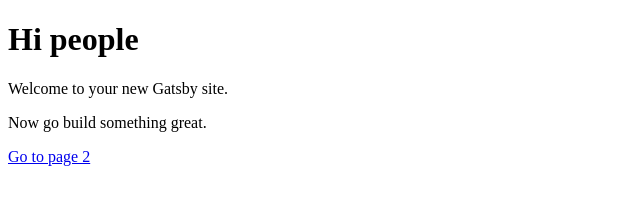
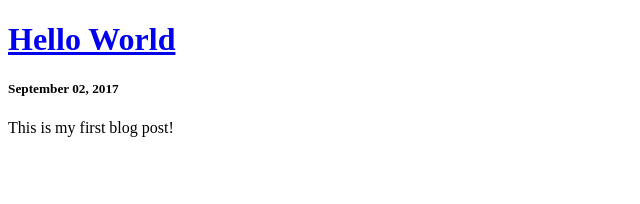
Before and after one commit to alexsmith1095/gatsby-netlify-blog, a Gatsby site: page / in a window 1280 px wide. Shown: the whole page, without its empty margins (0-640 px from the left). Built offline with nearby package versions, Linux system fonts and the light colour scheme; Gatsby itself is replaced by a stand-in of ours.

Commit message:
created post listing on homepage

```diff
--- a/src/pages/index.js
+++ b/src/pages/index.js
@@ -1,13 +1,40 @@
 import React from 'react'
 import Link from 'gatsby-link'
+import Helmet from 'react-helmet'
 
-const IndexPage = () => (
-  <div>
-    <h1>Hi people</h1>
-    <p>Welcome to your new Gatsby site.</p>
-    <p>Now go build something great.</p>
-    <Link to="/page-2/">Go to page 2</Link>
-  </div>
-)
+export default function Index({ data }) {
+  const { edges: posts } = data.allMarkdownRemark;
+  return (
+    <div className="blog-posts">
+      {posts.filter(post => post.node.frontmatter.title.length > 0).map(({ node: post }) => {
+          return (
+            <div className="blog-post-preview" key={post.id}>
+              <h1>
+                <Link to={post.frontmatter.path}>{post.frontmatter.title}</Link>
+              </h1>
+              <h5>{post.frontmatter.date}</h5>
+              <p>{post.excerpt}</p>
+            </div>
+          );
+        })}
+    </div>
+  );
+}
 
-export default IndexPage
+export const pageQuery = graphql`
+  query IndexQuery {
+    allMarkdownRemark(sort: { order: DESC, fields: [frontmatter___date] }) {
+      edges {
+        node {
+          excerpt(pruneLength: 250)
+          id
+          frontmatter {
+            path
+            date(formatString: "MMMM DD, YYYY")
+            title
+          }
+        }
+      }
+    }
+  }
+`;
```
